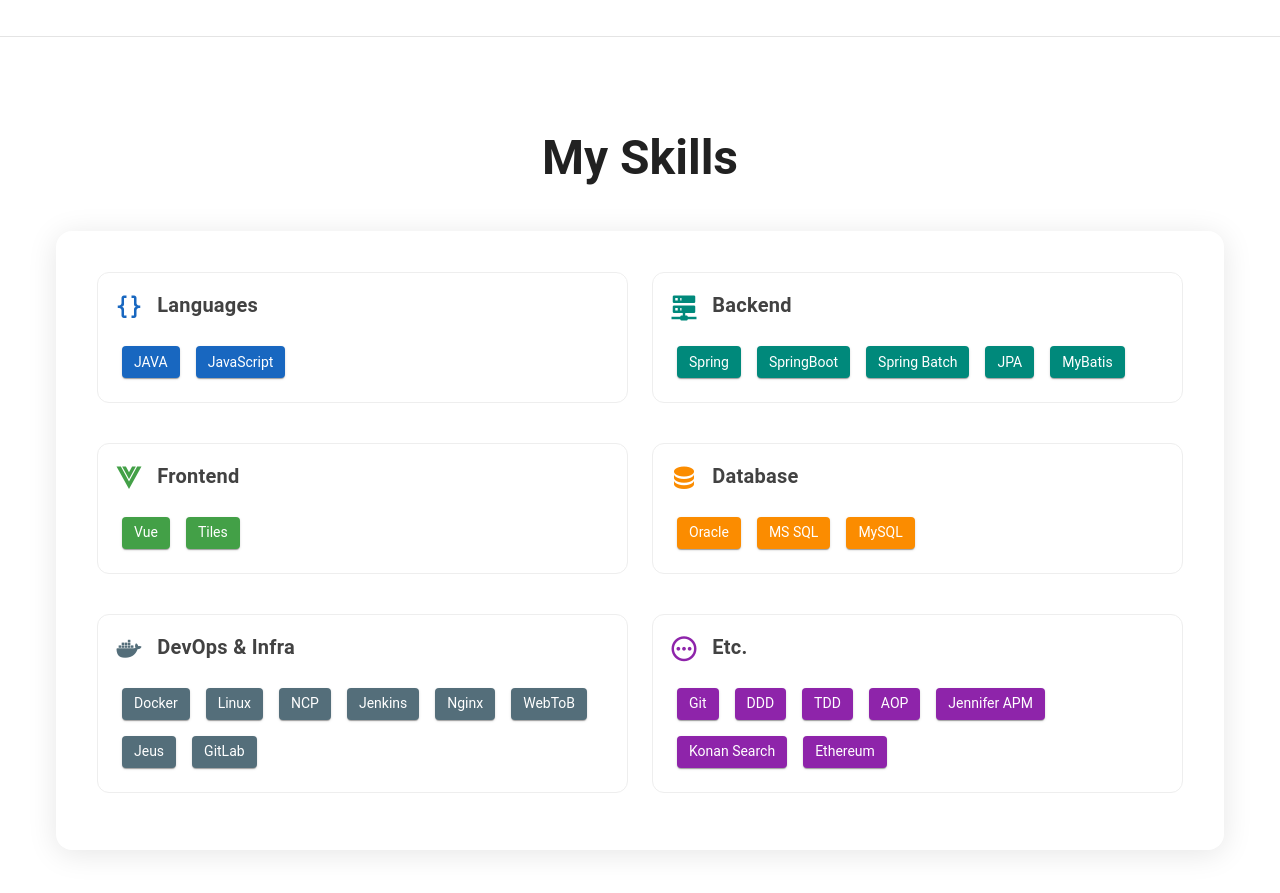
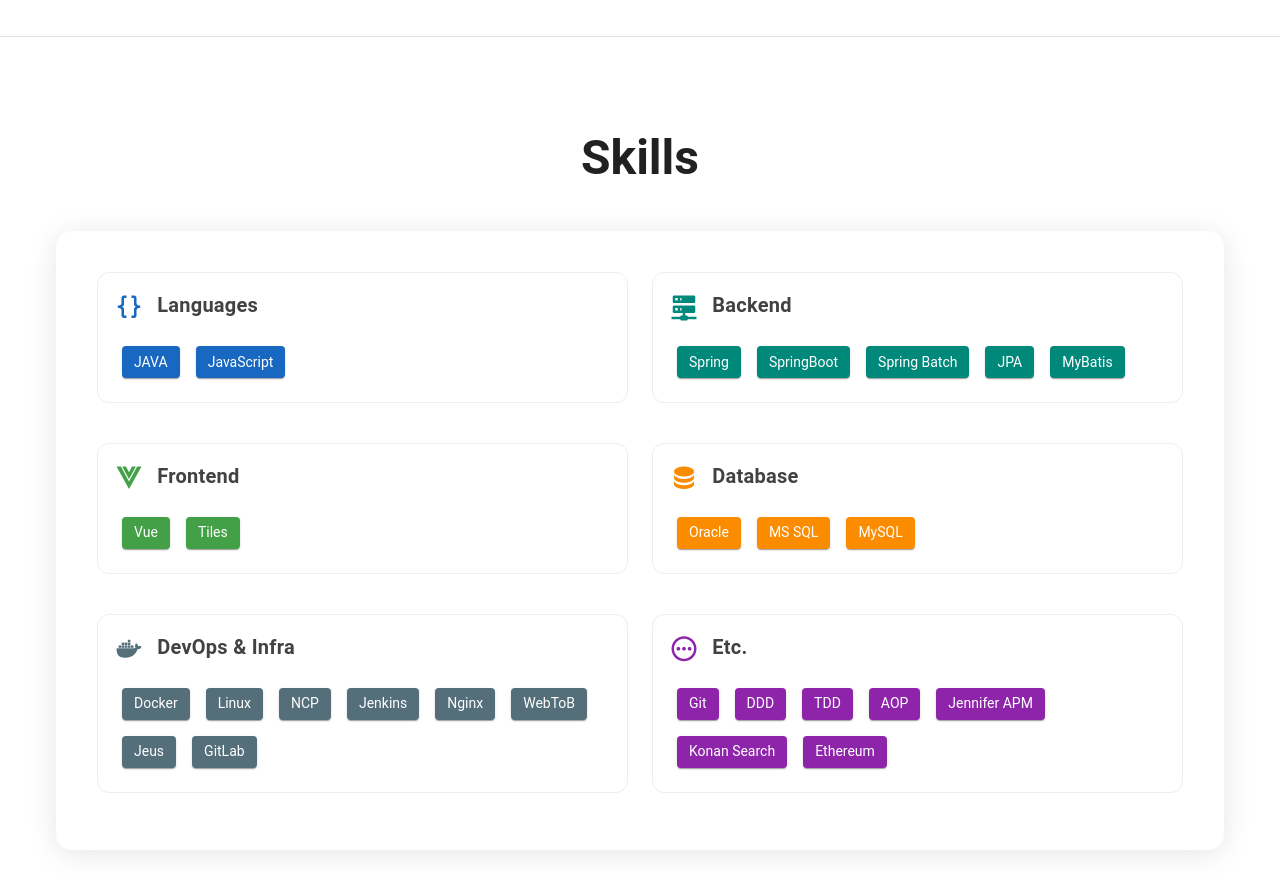
Before and after one commit to Kangkrkr/my-introduce, a Vue app: page / in a window 1280 px wide. Shown: the part 860-1753 px from the top of the page. Built offline with nearby package versions, Linux system fonts and the light colour scheme; what @tanstack/vue-query would draw is missing.

Commit message:
Skills 타입 및 데이터 적용 & 컴포넌트 적용

```diff
--- a/src/components/portfolio/Skills.vue
+++ b/src/components/portfolio/Skills.vue
@@ -1,24 +1,24 @@
 <template>
   <v-container id="skills" class="py-16">
-    <h1 class="text-h3 font-weight-bold text-center mb-12">My Skills</h1>
+    <h1 class="text-h3 font-weight-bold text-center mb-12">{{ title }}</h1>
     <v-card class="styled-card pa-10">
       <v-row justify="center">
-        <v-col v-for="category in skillCategories" :key="category.name" cols="12" md="6">
+        <v-col v-for="skill in data" :key="skill.title" cols="12" md="6">
           <div class="skill-category pa-4 mb-4">
             <h3 class="text-h6 font-weight-bold mb-4 text-grey-darken-3">
-              <v-icon class="mr-2" :color="category.color">{{ category.icon }}</v-icon>
-              {{ category.name }}
+              <v-icon class="mr-2" :color="skill.color">{{ skill.icon }}</v-icon>
+              {{ skill.title }}
             </h3>
             <div class="d-flex flex-wrap">
               <v-chip
-                v-for="skill in category.skills"
-                :key="skill"
+                v-for="item in skill.skills"
+                :key="item"
                 class="ma-2"
-                :color="category.color"
+                :color="skill.color"
                 label
                 variant="elevated"
               >
-                {{ skill }}
+                {{ item }}
               </v-chip>
             </div>
           </div>
@@ -29,46 +29,8 @@
 </template>
 
 <script setup lang="ts">
-import { ref } from 'vue';
-
-const skillCategories = ref([
-  {
-    name: 'Languages',
-    icon: 'mdi-code-braces',
-    color: 'primary',
-    skills: ['JAVA', 'JavaScript']
-  },
-  {
-    name: 'Backend',
-    icon: 'mdi-server-network',
-    color: 'teal-darken-1',
-    skills: ['Spring', 'SpringBoot', 'Spring Batch', 'JPA', 'MyBatis']
-  },
-  {
-    name: 'Frontend',
-    icon: 'mdi-vuejs',
-    color: 'green-darken-1',
-    skills: ['Vue', 'Tiles']
-  },
-  {
-    name: 'Database',
-    icon: 'mdi-database',
-    color: 'orange-darken-1',
-    skills: ['Oracle', 'MS SQL', 'MySQL']
-  },
-  {
-    name: 'DevOps & Infra',
-    icon: 'mdi-docker',
-    color: 'blue-grey-darken-1',
-    skills: ['Docker', 'Linux', 'NCP', 'Jenkins', 'Nginx', 'WebToB', 'Jeus', 'GitLab']
-  },
-  {
-    name: 'Etc.',
-    icon: 'mdi-dots-horizontal-circle-outline',
-    color: 'purple-darken-1',
-    skills: ['Git', 'DDD', 'TDD', 'AOP', 'Jennifer APM', 'Konan Search', 'Ethereum']
-  }
-]);
+import { skills } from '@/datas/Skills';
+const { title , data } = skills
 </script>
 
 <style scoped>
--- a/src/datas/Introduce.ts
+++ b/src/datas/Introduce.ts
@@ -1,6 +1,6 @@
-import type { PortfolioSection } from "@/types/portfolio/Section";
+import type { IntroduceSection } from "@/types/portfolio/Section";
 
-export const introduce : PortfolioSection = {
+export const introduce : IntroduceSection = {
     title : 'Introduce' ,
     data : {
         profile : '/src/assets/profile_resized_200x200.png' ,
--- /dev/null
+++ b/src/datas/Skills.ts
@@ -0,0 +1,43 @@
+import type { SkillsSection } from "@/types/portfolio/Section";
+
+export const skills: SkillsSection = {
+    title: "Skills",
+    data: [
+        {
+            title: 'Languages',
+            icon: 'mdi-code-braces',
+            color: 'primary',
+            skills: ['JAVA', 'JavaScript']
+        },
+        {
+            title: 'Backend',
+            icon: 'mdi-server-network',
+            color: 'teal-darken-1',
+            skills: ['Spring', 'SpringBoot', 'Spring Batch', 'JPA', 'MyBatis']
+        },
+        {
+            title: 'Frontend',
+            icon: 'mdi-vuejs',
+            color: 'green-darken-1',
+            skills: ['Vue', 'Tiles']
+        },
+        {
+            title: 'Database',
+            icon: 'mdi-database',
+            color: 'orange-darken-1',
+            skills: ['Oracle', 'MS SQL', 'MySQL']
+        },
+        {
+            title: 'DevOps & Infra',
+            icon: 'mdi-docker',
+            color: 'blue-grey-darken-1',
+            skills: ['Docker', 'Linux', 'NCP', 'Jenkins', 'Nginx', 'WebToB', 'Jeus', 'GitLab']
+        },
+        {
+            title: 'Etc.',
+            icon: 'mdi-dots-horizontal-circle-outline',
+            color: 'purple-darken-1',
+            skills: ['Git', 'DDD', 'TDD', 'AOP', 'Jennifer APM', 'Konan Search', 'Ethereum']
+        }
+    ]
+};
--- a/src/types/portfolio/Section.ts
+++ b/src/types/portfolio/Section.ts
@@ -18,8 +18,8 @@
 
 export interface Skills {
     icon? : string ,
-    title? : string ,
-    skill : string[],
+    title : string ,
+    skills : string[],
     color? : string
 }
 
```
